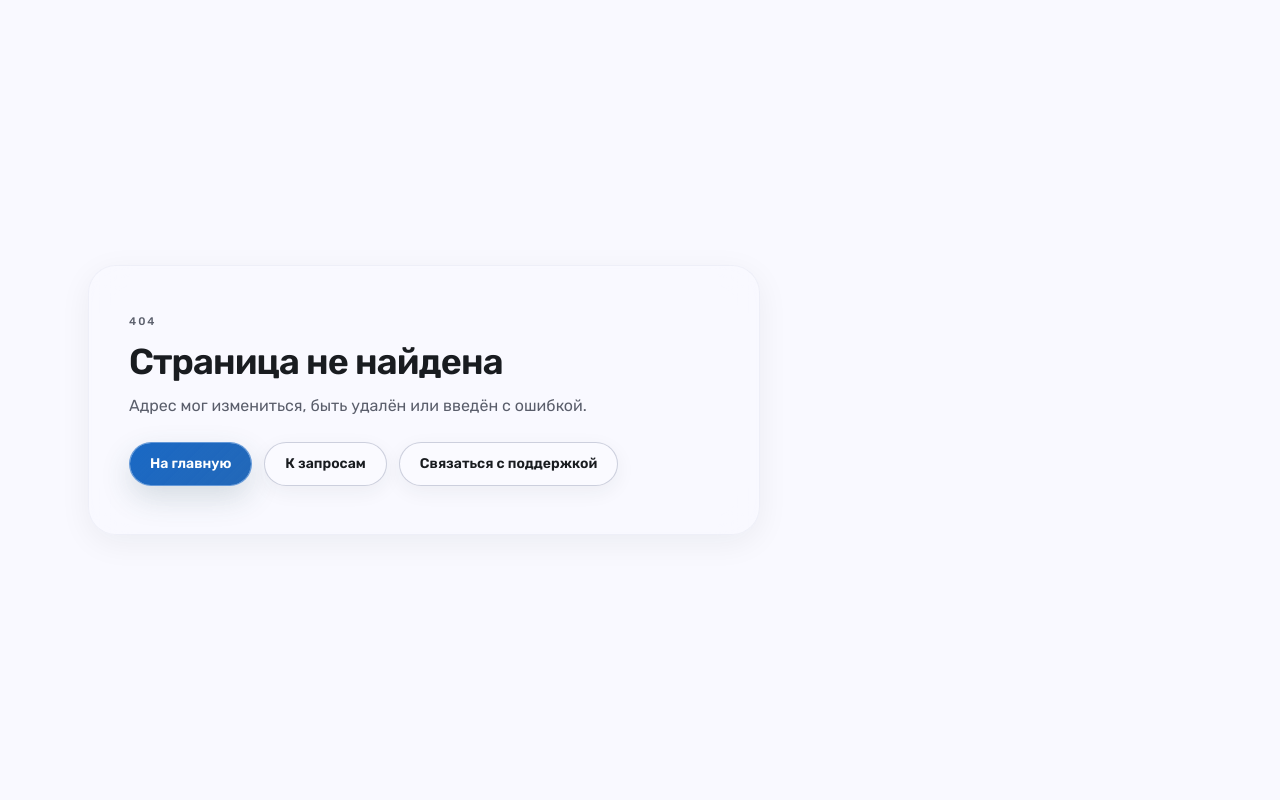
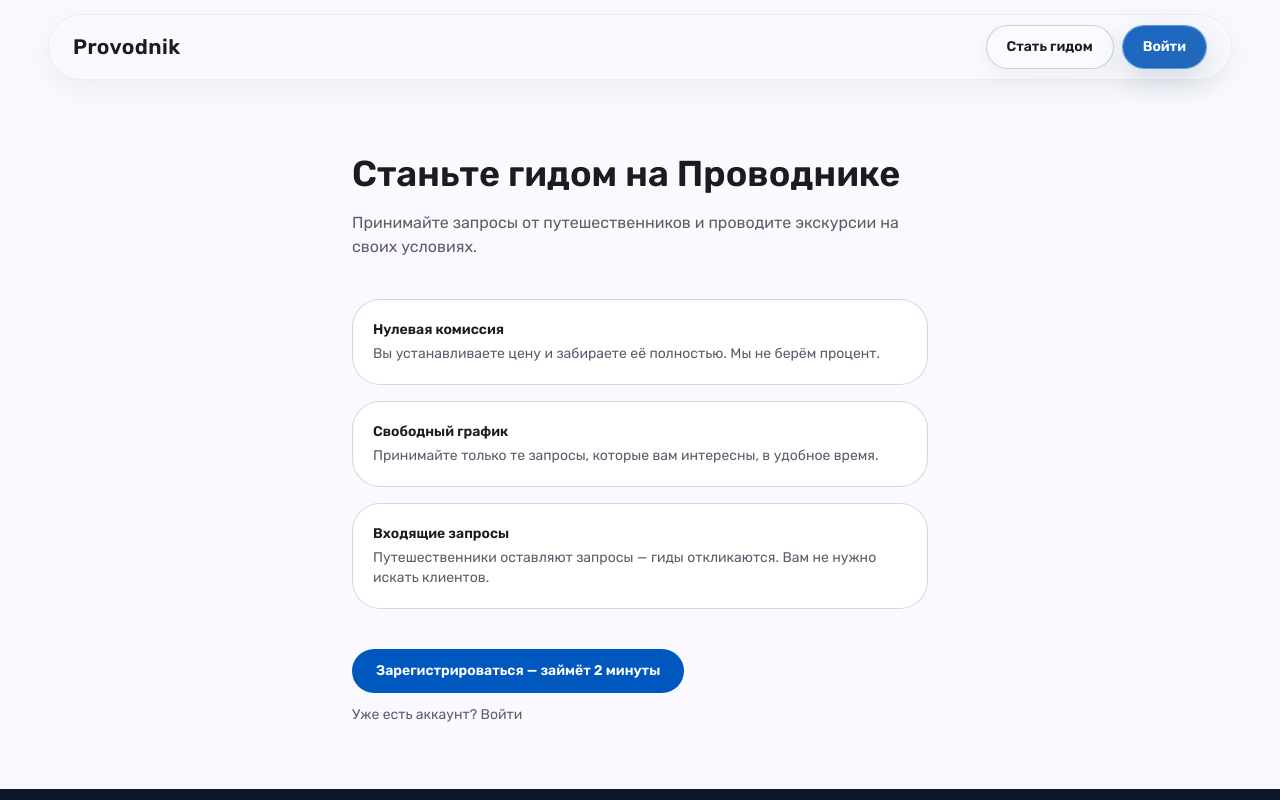
Before and after one commit to s6s8/provodnik.app, a Next.js app: page /become-a-guide in a window 1280 px wide. Before the commit this address had no page. Shown: the top 800 px of the page. Built offline with nearby package versions, Linux system fonts and the light colour scheme; no server answers.

Commit message:
[feat/plan-15-16-17] task-6: /become-a-guide landing page

```diff
--- /dev/null
+++ b/src/app/(site)/become-a-guide/page.tsx
@@ -0,0 +1,61 @@
+import type { Metadata } from "next";
+import Link from "next/link";
+
+export const metadata: Metadata = {
+  title: "Стать гидом",
+};
+
+const VALUE_PROPS = [
+  {
+    title: "Нулевая комиссия",
+    description: "Вы устанавливаете цену и забираете её полностью. Мы не берём процент.",
+  },
+  {
+    title: "Свободный график",
+    description: "Принимайте только те запросы, которые вам интересны, в удобное время.",
+  },
+  {
+    title: "Входящие запросы",
+    description: "Путешественники оставляют запросы — гиды откликаются. Вам не нужно искать клиентов.",
+  },
+] as const;
+
+export default function BecomeAGuidePage() {
+  return (
+    <main className="mx-auto w-full max-w-2xl px-[clamp(20px,4vw,48px)] py-16">
+      <h1 className="mb-4 font-display text-[clamp(1.75rem,4vw,2.25rem)] font-semibold leading-[1.2] text-foreground">
+        Станьте гидом на Проводнике
+      </h1>
+      <p className="mb-10 text-base text-muted-foreground">
+        Принимайте запросы от путешественников и проводите экскурсии на своих условиях.
+      </p>
+
+      <div className="mb-10 space-y-4">
+        {VALUE_PROPS.map((prop) => (
+          <div
+            key={prop.title}
+            className="rounded-xl border border-border/70 bg-card/90 p-5"
+          >
+            <p className="mb-1 text-sm font-semibold text-foreground">{prop.title}</p>
+            <p className="text-sm text-muted-foreground">{prop.description}</p>
+          </div>
+        ))}
+      </div>
+
+      <div className="flex flex-col items-start gap-3">
+        <Link
+          href="/auth?role=guide"
+          className="inline-flex items-center justify-center rounded-xl bg-primary px-6 py-3 text-sm font-semibold text-primary-foreground transition-colors hover:bg-primary/90"
+        >
+          Зарегистрироваться — займёт 2 минуты
+        </Link>
+        <Link
+          href="/auth"
+          className="text-sm text-muted-foreground underline-offset-4 hover:text-foreground hover:underline"
+        >
+          Уже есть аккаунт? Войти
+        </Link>
+      </div>
+    </main>
+  );
+}
```
